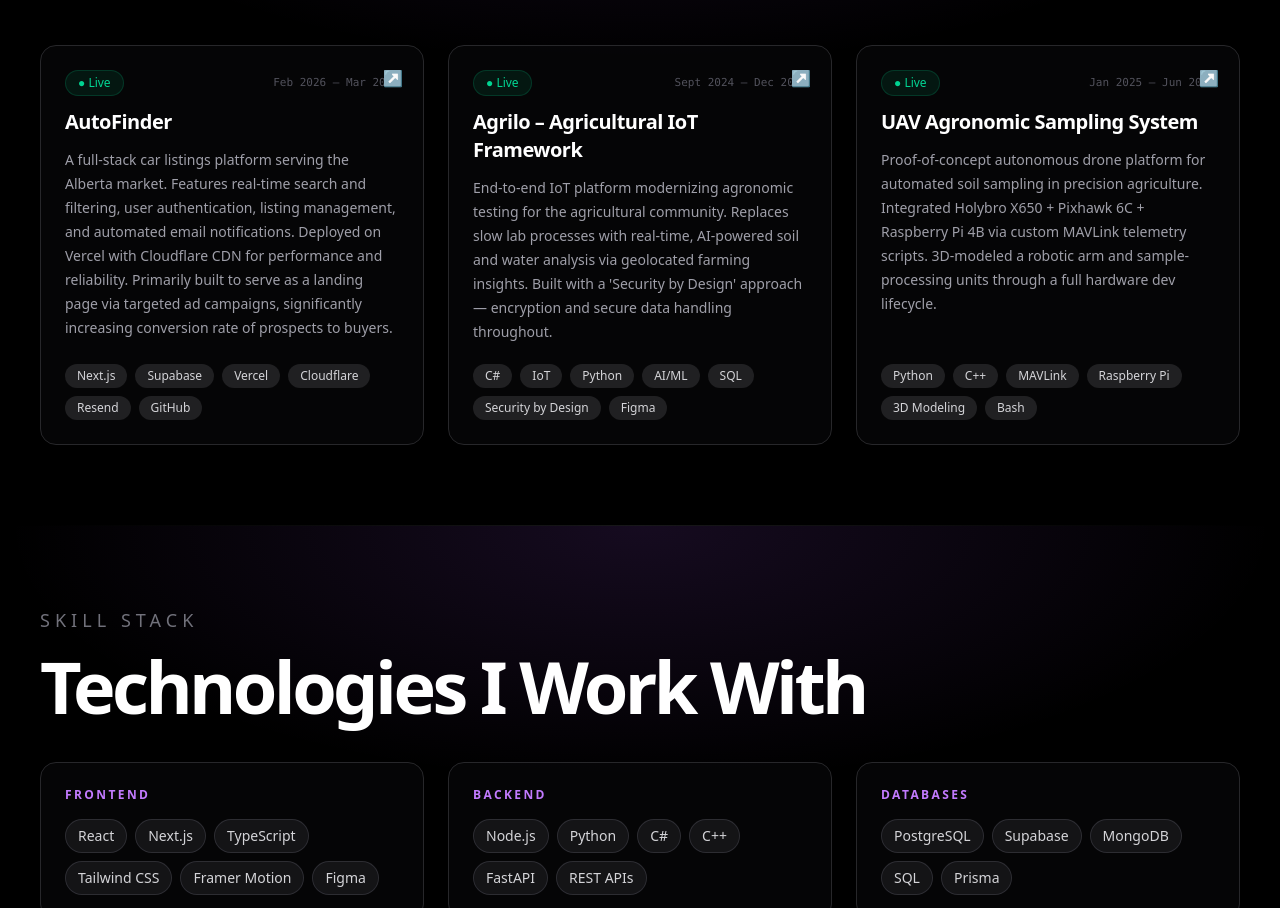
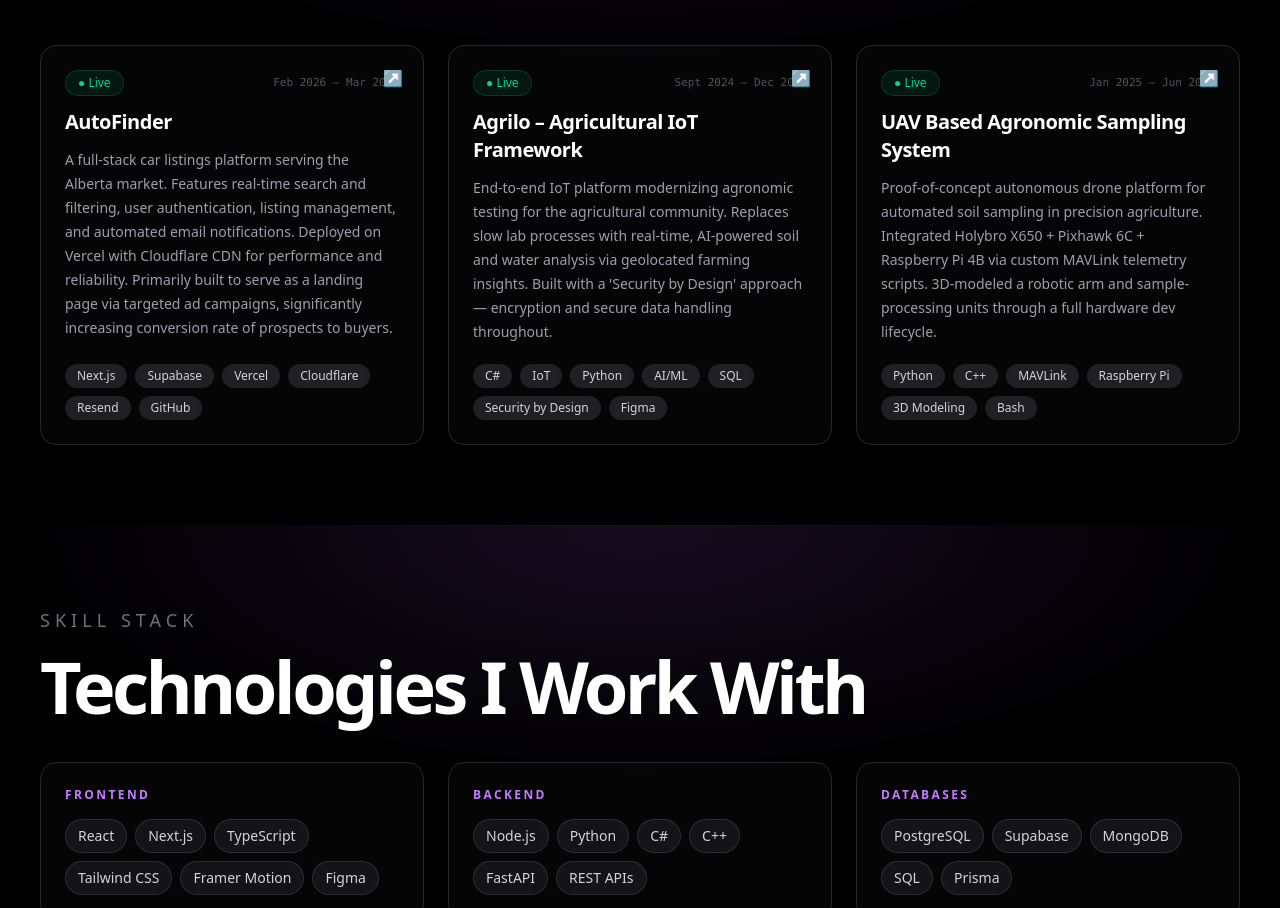
Before and after one commit to arfaa11/portfolio, a Next.js app: page / in a window 1280 px wide. Shown: the part 1143-2051 px from the top of the page. Built offline with nearby package versions, Linux system fonts and the light colour scheme.

Commit message:
minor edit (mainly to redeploy on cloudflare with compat flag)

```diff
--- a/src/components/portfolio/animated-portfolio.tsx
+++ b/src/components/portfolio/animated-portfolio.tsx
@@ -27,7 +27,7 @@
     period: "Sept 2024 – Dec 2024",
   },
   {
-    title: "UAV Agronomic Sampling System",
+    title: "UAV Based Agronomic Sampling System",
     description:
       "Proof-of-concept autonomous drone platform for automated soil sampling in precision agriculture. Integrated Holybro X650 + Pixhawk 6C + Raspberry Pi 4B via custom MAVLink telemetry scripts. 3D-modeled a robotic arm and sample-processing units through a full hardware dev lifecycle.",
     tags: ["Python", "C++", "MAVLink", "Raspberry Pi", "3D Modeling", "Bash"],
```
